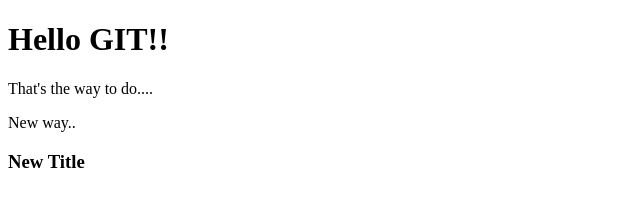
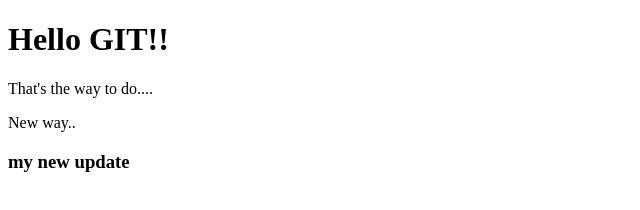
Before and after one commit to silviochille/background-generator, a plain HTML site: page index.html in a window 1280 px wide. Shown: the full height of the page, 0-640 px from the left. Drawn offline with Linux system fonts and the light colour scheme.

Commit message:
another update

```diff
--- a/index.html
+++ b/index.html
@@ -10,6 +10,6 @@
     <h1>Hello GIT!!</h1>
     <p>That's the way to do....</p>
     <p>New way..</p>
-    <h3>New Title</h3>
+    <h3>my new update</h3>
 </body>
 </html>
```
